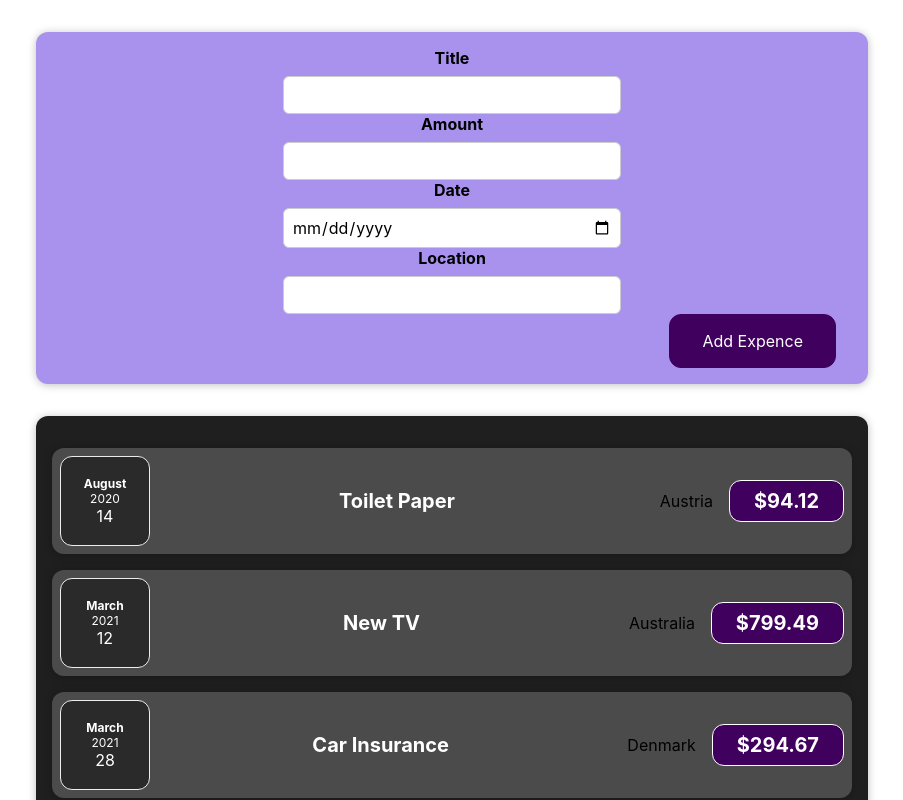
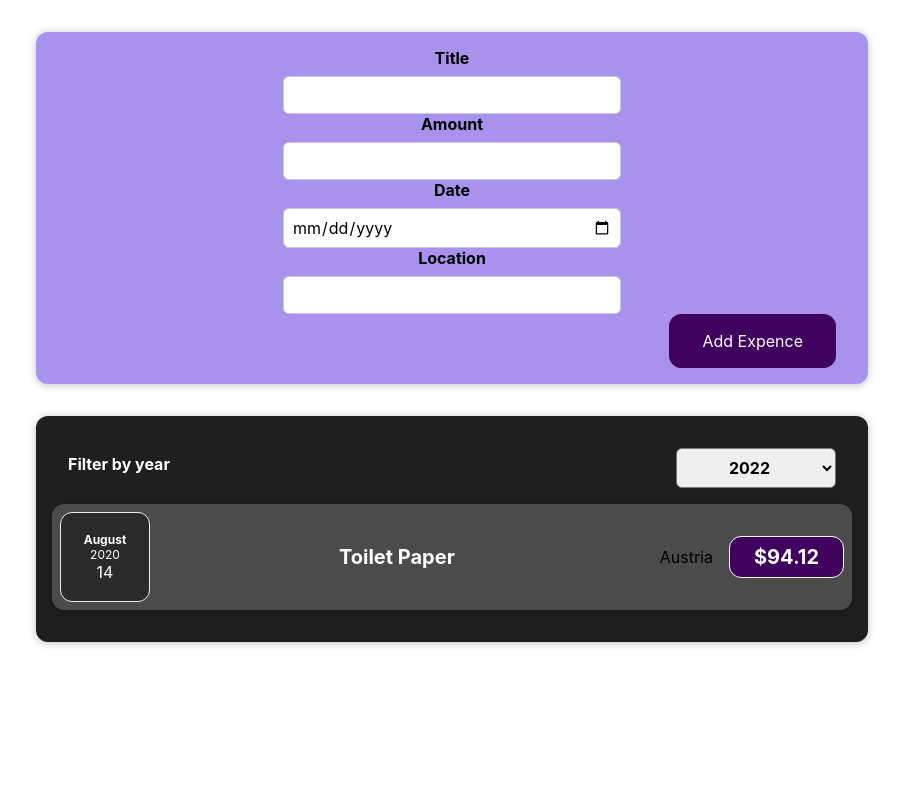
Before and after one commit to FerozShaik96/ExpenseTracker_Basic, a React (Create React App) app: page / in a window 1280 px wide. Shown: the top 800 px of the page, without its empty margins (188-1091 px from the left). Built offline with nearby package versions, Linux system fonts and the light colour scheme.

Commit message:
Implementing Filter Logic

```diff
--- a/src/components/Expenses/Expenses.js
+++ b/src/components/Expenses/Expenses.js
@@ -1,5 +1,6 @@
 import React, { useState } from "react";
 import ExpenseItem from "./ExpenseItem";
+import ExpensesFilter from "./ExpensesFilter";
 import Card from "../UI/Card";
 import "./Expenses.css";
 import NewExpense from "../NewExpence/NewExpenses";
@@ -40,21 +41,46 @@ const Initial_Expenses = [
     LocationOfExpenditure: "New Orliance ",
   },
 ];
-function Expenses() {
+function Expenses(props) {
   const [expenses, setExpenses] = useState(Initial_Expenses);
   const addExpenseHandler = (expense) => {
     setExpenses((prevExpenses) => {
-      return [expense, ...prevExpenses];
+      // return [expense, ...prevExpenses];
+      const finalExpenses = [expense, ...prevExpenses];
+      return finalExpenses;
     });
   };
+  const [filteredYear, setFilteredYear] = useState("2020");
+  const filteredChangeHandler = (selectedYear) => {
+    setFilteredYear(selectedYear);
+  };
+  const filteredExpenses = expenses.filter((expense) => {
+    return expense.date.getFullYear().toString() === filteredYear;
+  });
+  let expensesContent = <p>No Expenses found</p>;
+  if (filteredExpenses.length > 0) {
+    expensesContent = filteredExpenses.map((expense) => (
+      <div key={expense.id}>
+        <ExpenseItem
+          title={expense.title}
+          amount={expense.amount}
+          date={expense.date}
+          location={expense.LocationOfExpenditure}
+        />
+      </div>
+    ));
+  }
   return (
     <div>
       <NewExpense onAddExpenses={addExpenseHandler} />
       <Card className="expenses">
-        {expenses.map((expense) => {
+        <ExpensesFilter
+          selectedYear={filteredYear}
+          onChangeFilter={filteredChangeHandler}
+        />
+        {/* {expenses.map((expense) => {
           return (
             <div key={expense.id}>
-              {/* key={expense.id} */}
               <ExpenseItem
                 title={expense.title}
                 amount={expense.amount}
@@ -63,7 +89,8 @@ function Expenses() {
               ></ExpenseItem>
             </div>
           );
-        })}
+        })} */}
+        {expensesContent}
       </Card>
     </div>
   );
```
